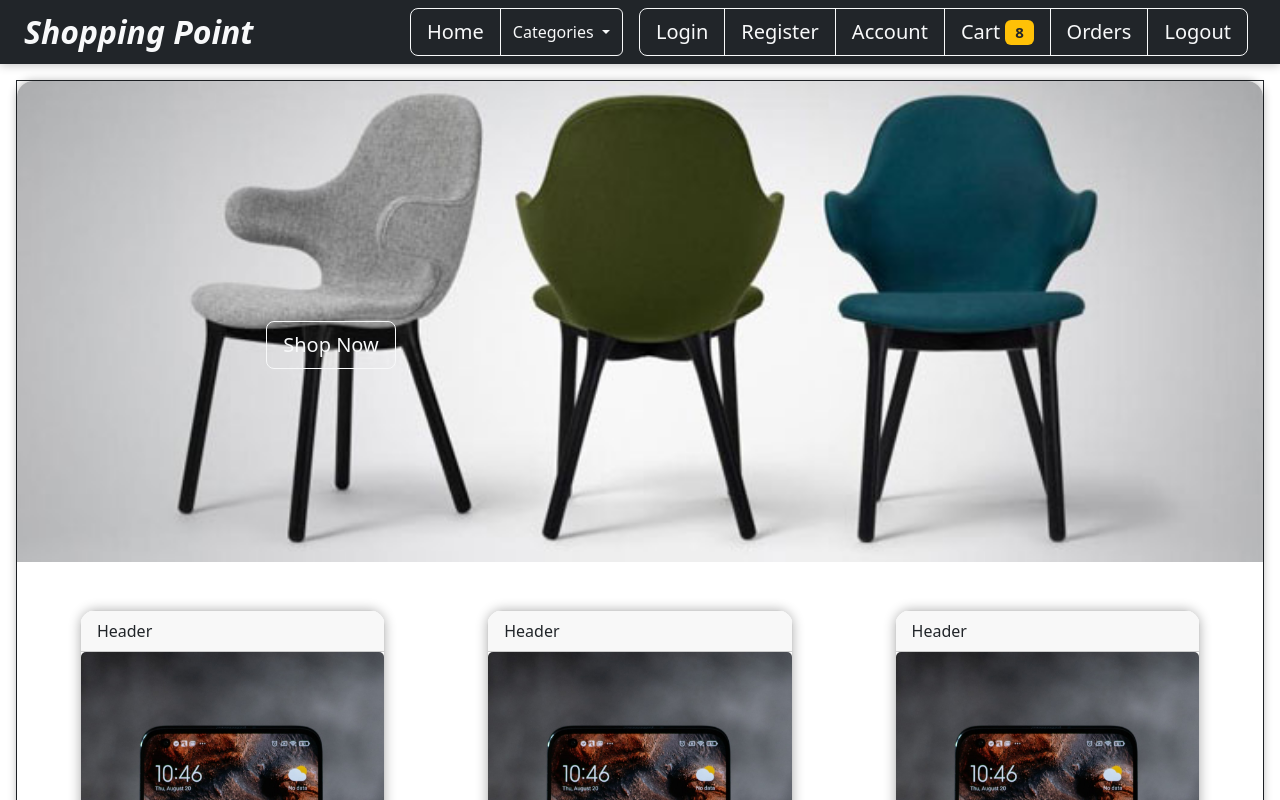
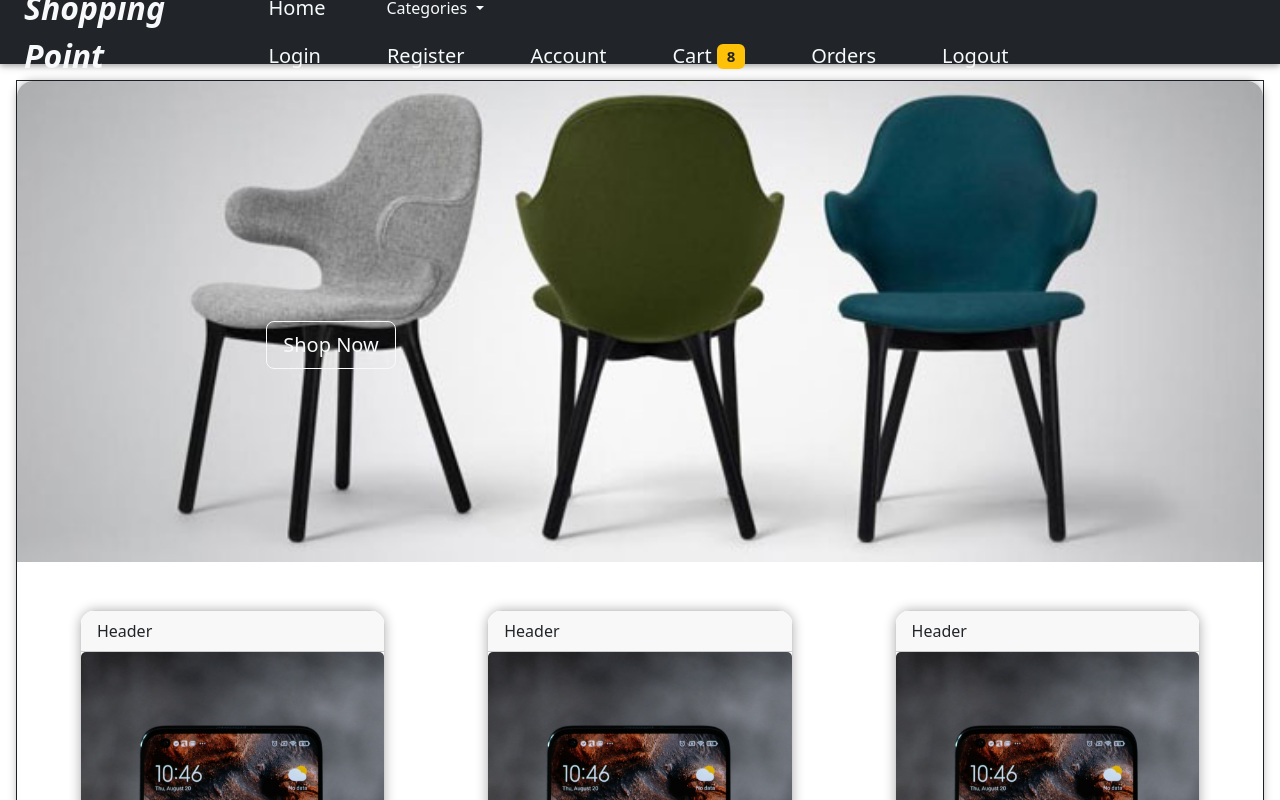
Before and after one commit to ahmadnaseer143/Ecommerce-Angular, an Angular app: page /home in a window 1280 px wide. Shown: the top 800 px of the page. Built offline with nearby package versions, Linux system fonts and the light colour scheme.

Commit message:
frontend complete

```diff
--- a/src/app/header/header.component.css
+++ b/src/app/header/header.component.css
@@ -3,7 +3,32 @@
     height: 4rem;
     width: 100%;
     position: fixed;
-    top: 0%;
-    left: 0%;
+    top: 0;
+    left: 0;
     z-index: 20;
+    background-color: #2b3945;
+    box-shadow: 0px 2px 5px rgba(0, 0, 0, 0.2);
+    color: #0e0505;
 }
+
+.btn-hover:hover {
+    background-color: #f8f9fa;
+    color: #000 !important;
+
+}
+
+.modal-title {
+    color: #000000;
+}
+
+.modal-dialog {
+    max-width: 600px;
+}
+
+.modal-content {
+    background-color: #f8f9fa;
+}
+
+.modal-body {
+    padding: 2rem;
+}
--- a/src/app/header/header.component.html
+++ b/src/app/header/header.component.html
@@ -5,9 +5,9 @@
 
     <div class="btn-toolbar" role="toolbar">
         <div class="btn-group btn-group-lg me-3" role="group">
-            <button type="button" class="btn btn-outline-light" routerLink="/home">Home</button>
+            <button type="button" class="btn text-light mx-3 btn-hover" routerLink="/home">Home</button>
             <div class="btn-group" role="group">
-                <button type="button" class="btn btn-outline-light dropdown-toggle" data-bs-toggle="dropdown">
+                <button type="button" class="btn text-light mx-3 btn-hover dropdown-toggle" data-bs-toggle="dropdown">
                     Categories
                 </button>
                 <ul class="dropdown-menu fs-5">
@@ -28,17 +28,17 @@
         </div>
 
         <div class="btn-group btn-group-lg me-2" role="group">
-            <button type="button" class="btn btn-outline-light" data-bs-toggle="modal" data-bs-target="#generalmodal"
-                (click)="openModal('login')">Login</button>
-            <button type="button" class="btn btn-outline-light" data-bs-toggle="modal" data-bs-target="#generalmodal"
-                (click)="openModal('register')">Register</button>
-            <button type="button" class="btn btn-outline-light">Account</button>
-            <button type="button" class="btn btn-outline-light" routerLink="/cart">
+            <button type="button" class="btn text-light mx-3 btn-hover" data-bs-toggle="modal"
+                data-bs-target="#generalmodal" (click)="openModal('login')">Login</button>
+            <button type="button" class="btn text-light mx-3 btn-hover" data-bs-toggle="modal"
+                data-bs-target="#generalmodal" (click)="openModal('register')">Register</button>
+            <button type="button" class="btn text-light mx-3 btn-hover">Account</button>
+            <button type="button" class="btn text-light mx-3 btn-hover" routerLink="/cart">
                 Cart
                 <span class="badge bg-warning text-dark">8</span>
             </button>
-            <button type="button" class="btn btn-outline-light" routerLink="/orders">Orders</button>
-            <button type="button" class="btn btn-outline-light">Logout</button>
+            <button type="button" class="btn text-light mx-3 btn-hover" routerLink="/orders">Orders</button>
+            <button type="button" class="btn text-light mx-3 btn-hover">Logout</button>
         </div>
     </div>
 </header>
--- a/src/app/home/home.component.ts
+++ b/src/app/home/home.component.ts
@@ -25,7 +25,7 @@ export class HomeComponent {
       }
     },
     {
-      bannerImage: "Banner/bannermobile.avif",
+      bannerImage: "Banner/bannermobile.jpg",
       category: {
         id: 1,
         category: 'electronics',
```
Also changed, not shown: src/assets/Banner/bannermobile.avif (deleted), src/assets/Banner/bannermobile.jpg (added).
